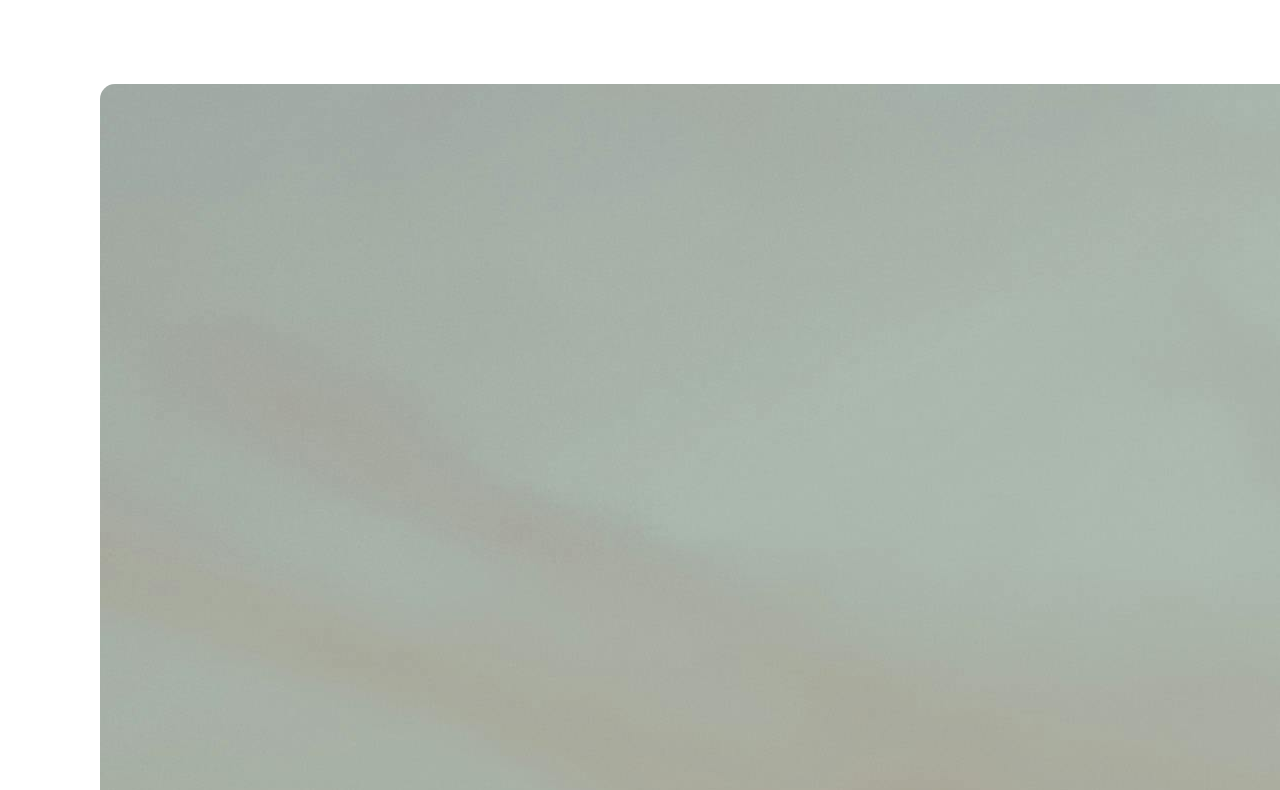
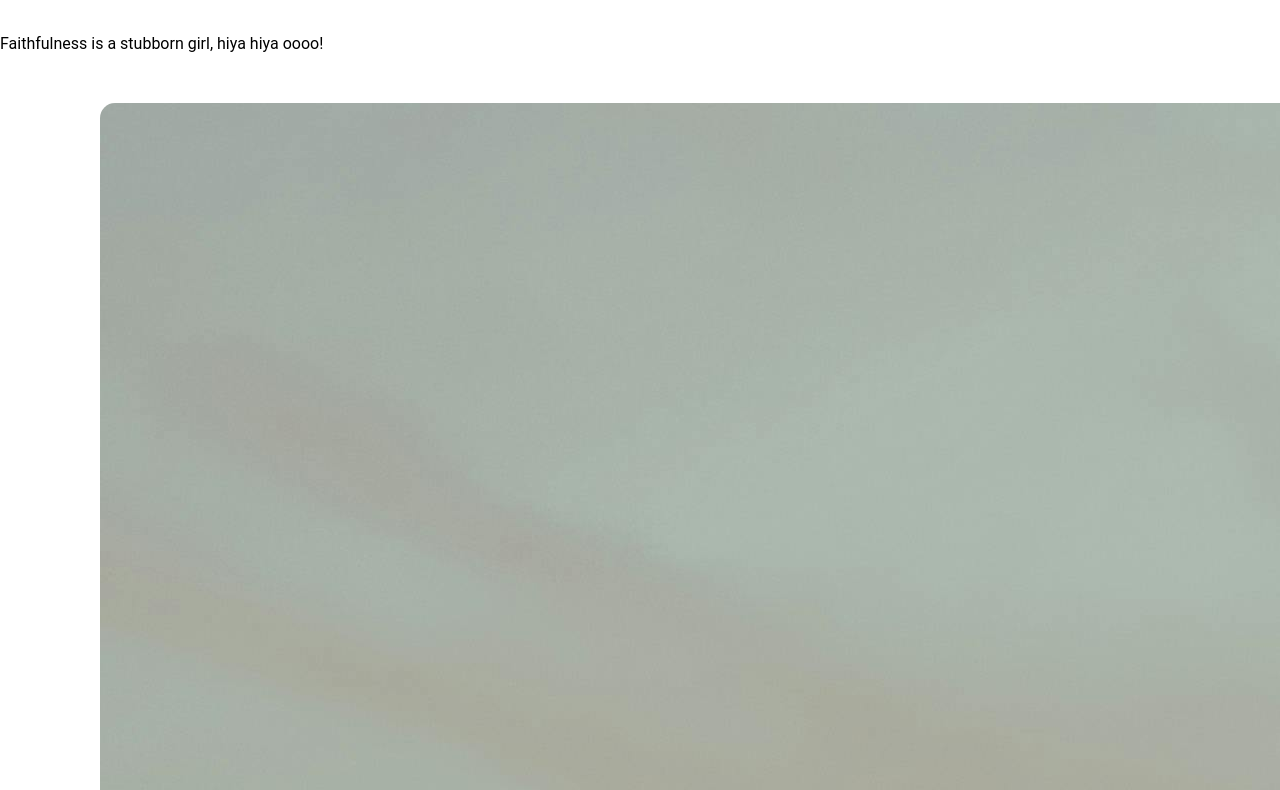
Before and after one commit to AYD-7/Oruss, a plain HTML site: page services.html in a window 1280 px wide. Shown: the part 104-894 px from the top of the page. Drawn offline with Linux system fonts and the light colour scheme.

Commit message:
update: service.html

```diff
--- a/services.html
+++ b/services.html
@@ -8,6 +8,8 @@
 </head>
 <body>
     <h1>Services Page</h1>
+
+    <p>Faithfulness is a stubborn girl, hiya hiya oooo!</p>
 
     <div class="container">
         <img src="./assets/image-grass.jpg" alt="An Image">
```
